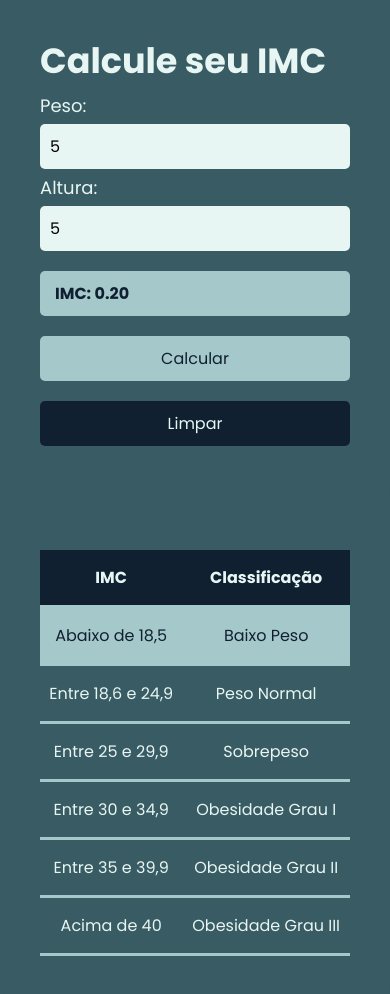
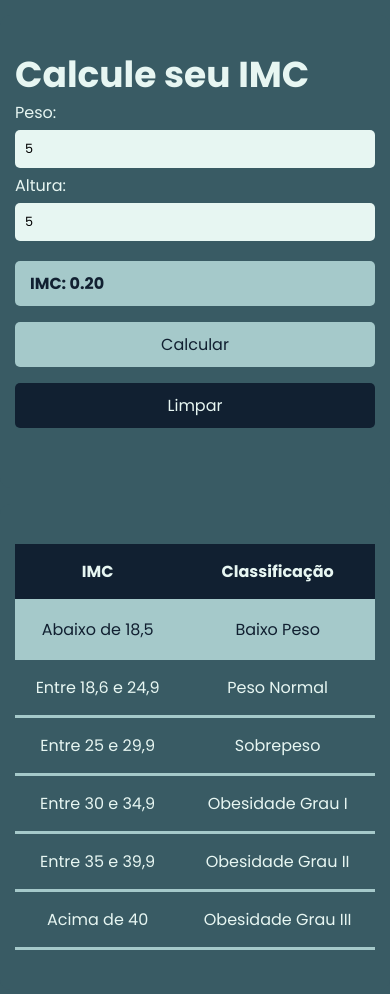
Before and after one commit to Mateus-53/calculadora-imc, a plain HTML site: page index.html in a window 390 px wide. Both pictures are taken after typing "5", "5" into the empty fields and a click on the button "Calcular". Drawn offline with Linux system fonts and the light colour scheme.

Commit message:
fix: correction in responsiveness

```diff
--- a/css/style.css
+++ b/css/style.css
@@ -15,13 +15,10 @@
 body {
 	background: var(--bg-color);
 	display: flex;
-  flex-direction: row;
-  width: 100%;
 	height: 100vh;
 	align-items: center;
 	justify-content: center;
-  gap: 10px;
-  font-size: 18px;
+	font-size: 1rem;
 }
 
 body::-webkit-scrollbar {
@@ -36,6 +33,14 @@ body::-webkit-scrollbar-thumb {
 }
 
 .wrapper {
+	display: flex;
+	flex-direction: row;
+	align-items: center;
+	justify-content: center;
+	gap: 1rem;
+}
+
+.card {
 	background: var(--card-bg);
 	border-radius: 10px;
 	height: 500px;
@@ -44,7 +49,7 @@ body::-webkit-scrollbar-thumb {
 	flex-direction: column;
 	justify-content: center;
 	align-items: center;
-  padding: 40px;
+	padding: 40px 25px;
 }
 
 .container {
@@ -53,7 +58,7 @@ body::-webkit-scrollbar-thumb {
 
 .container h1 {
 	color: var(--text-color);
-  font-size: 40px;
+	font-size: 2.5rem;
 }
 
 .container .valuesArea * {
@@ -62,7 +67,7 @@ body::-webkit-scrollbar-thumb {
 
 .container .valuesArea label {
 	color: var(--text-color);
-  font-size: 20px;
+	font-size: 1.25rem;
 	margin: 5px 0;
 }
 
@@ -70,7 +75,7 @@ body::-webkit-scrollbar-thumb {
 	background: var(--text-color);
 	width: 100%;
 	padding: 10px;
-  font-size: 18px;
+	font-size: 1rem;
 	border: none;
 	outline: none;
 	border-radius: 5px;
@@ -88,12 +93,13 @@ body::-webkit-scrollbar-thumb {
 	margin: 20px 0;
 }
 
-.container .actionsArea * {
-  display: inline-block;
+.container .actionsArea {
+	display: flex;
+	gap: 5px;
 }
 
 .container .actionsArea p {
-  width: 50%;
+	width: 100%;
 	background: var(--imc-color);
 	color: var(--bg-color);
 	font-weight: bold;
@@ -103,25 +109,24 @@ body::-webkit-scrollbar-thumb {
 
 .container .actionsArea button.actionBtn {
 	text-align: center;
-  width: 23.8%;
+	width: 150px;
 	background-color: var(--bg-color);
 	color: var(--text-color);
 	padding: 10px;
-  font-size: 18px;
+	font-size: 1rem;
 	border: none;
 	outline: none;
 	cursor: pointer;
 	border-radius: 5px;
-  transition: all 0.3s;
+	transition: all 0.3s ease-in-out;
 }
 
-.container .actionsArea button.actionBtn:hover,
-.container .actionsArea button.actionBtn:focus {
+.container .actionsArea button.actionBtn:is(:hover, :focus) {
 	background: var(--imc-color);
 	color: var(--bg-color);
 }
 
-.container table.classification tr :where(th, td) {
+.container table.classification tr :is(th, td) {
 	padding: 15px 5px;
 	border-bottom: 3px solid var(--imc-color);
 }
@@ -135,63 +140,61 @@ body::-webkit-scrollbar-thumb {
 	transition: all 0.3s ease-in-out;
 }
 
-@media (max-width: 1000px) {
+@media (max-width: 1050px) {
 	body {
-    justify-content: normal;
+		height: 100%;
+	}
+
+	.wrapper {
+		margin: 15px 0;
 		flex-direction: column;
 	}
 }
 
-@media (max-width: 600px) {
+@media (max-width: 500px) {
 	body {
 		background: var(--card-bg);
 	}
 
-  .wrapper {
+	.wrapper,
+	.card {
 		width: 100%;
-    box-shadow: none;
-  }
-
-  .container .actionsArea p {
-    display: block;
-    width: 100%;
-  }
-
-  .container .actionsArea button.actionBtn {
-    margin-top: 20px;
-    width: 49.3%;
-  }
-}
-
-@media (max-width: 435px) {
-  body {
-    font-size: 16px;
+		height: 100%;
 	}
 
 	.container h1 {
-    font-size: 35px;
+		font-size: 2.25rem;
+		line-height: 2.5rem;
 	}
 
 	.container .valuesArea label {
-    font-size: 18px;
+		font-size: 1rem;
 	}
 
 	.container .valuesArea input {
-    font-size: 16px;
+		font-size: 0.8rem;
+	}
+
+	.container .actionsArea {
+		display: block;
+	}
+
+	.container .actionsArea *:not(:last-child) {
+		margin-bottom: 1rem;
 	}
 
 	.container .actionsArea button.actionBtn {
 		width: 100%;
-    font-size: 16px;
+		font-size: 1rem;
 	}
 
 	.container table.classification {
-    font-size: 16px;
+		font-size: 1rem;
 	}
 }
 
-@media (max-width: 295px) {
-  .wrapper {
-    margin: 20px 0;
+@media (max-width: 500px) {
+	.card {
+		padding: 40px 15px;
 	}
 }
--- a/index.html
+++ b/index.html
@@ -1,5 +1,6 @@
 <!DOCTYPE html>
 <html lang="pt-br">
+
 <head>
   <meta charset="UTF-8" />
   <meta http-equiv="X-UA-Compatible" content="IE=edge" />
@@ -7,40 +8,25 @@
   <link rel="stylesheet" href="./css/style.css" />
   <link rel="preconnect" href="https://fonts.googleapis.com" />
   <link rel="preconnect" href="https://fonts.gstatic.com" crossorigin />
-    <link
-      href="https://fonts.googleapis.com/css2?family=Poppins:wght@400;700&display=swap"
-      rel="stylesheet"
-    />
+  <link href="https://fonts.googleapis.com/css2?family=Poppins:wght@400;700&display=swap" rel="stylesheet" />
   <script src="js/script.js" defer></script>
   <title>Calculadora de IMC</title>
 </head>
+
 <body>
   <div class="wrapper">
+    <div class="card">
       <div class="container">
         <h1>Calcule seu IMC</h1>
         <div class="valuesArea">
           <label for="peso">Peso:</label>
-          <input
-            type="number"
-            class="inputValues"
-            id="peso"
-            placeholder="Quilogramas"
-            autocomplete="off"
-            maxlength="3"
-            required
-          />
+          <input type="number" class="inputValues" id="peso" placeholder="Quilogramas" autocomplete="off" maxlength="3"
+            required />
         </div>
         <div class="valuesArea">
           <label for="altura">Altura:</label>
-          <input
-            type="number"
-            class="inputValues"
-            id="altura"
-            placeholder="Metros"
-            step="0.01"
-            autocomplete="off"
-            required
-          />
+          <input type="number" class="inputValues" id="altura" placeholder="Metros" step="0.01" autocomplete="off"
+            required />
         </div>
         <div class="actionsArea">
           <p>IMC: <span class="imcValue"></span></p>
@@ -49,7 +35,7 @@
         </div>
       </div>
     </div>
-    <div class="wrapper">
+    <div class="card">
       <div class="container">
         <table class="classification">
           <thead>
@@ -58,7 +44,6 @@
               <th>Classificação</th>
             </tr>
           </thead>
-
           <tbody>
             <tr class="trClass">
               <td>Abaixo de 18,5</td>
@@ -88,5 +73,7 @@
         </table>
       </div>
     </div>
+  </div>
 </body>
+
 </html>
--- a/js/script.js
+++ b/js/script.js
@@ -19,15 +19,15 @@ calcBtn.onclick = function calcImc() {
 		alert("É necessário informar: \n > Peso");
 	} else {
 		imcValue.innerHTML = `${calcImc.toFixed(2)}`;
-    const tr = document.querySelectorAll(".trClass");
-    for (let i = 0; i < tr.length; i++) {
+		const trs = document.querySelectorAll(".trClass");
+		for (let i = 0; i < trs.length; i++) {
 			let chooseTr = {
-        tr1: tr[0],
-        tr2: tr[1],
-        tr3: tr[2],
-        tr4: tr[3],
-        tr5: tr[4],
-        tr6: tr[5],
+				tr1: trs[0],
+				tr2: trs[1],
+				tr3: trs[2],
+				tr4: trs[3],
+				tr5: trs[4],
+				tr6: trs[5],
 			};
 
 			if (calcImc <= 18.5) {
@@ -55,13 +55,10 @@ calcBtn.onclick = function calcImc() {
 
 let resetBtn = document.querySelector("button#reset");
 resetBtn.onclick = function resetValue() {
-  let pesoValue = document.querySelector("#peso").value,
-    alturaValue = document.querySelector("#altura").value,
-    imcValue = document.querySelector(".imcValue");
-
-  const tr = document.querySelectorAll(".trClass");
-  for (let i = 0; i < tr.length; i++) {
-    let chooseTr = tr[i];
+	let imcValue = document.querySelector(".imcValue");
+	const trs = document.querySelectorAll(".trClass");
+	for (let i = 0; i < trs.length; i++) {
+		let chooseTr = trs[i];
 		chooseTr.style.backgroundColor = colors.bg;
 		chooseTr.style.color = colors.font;
 	}
```
Lines whose indentation alone changed are shown as unchanged.
